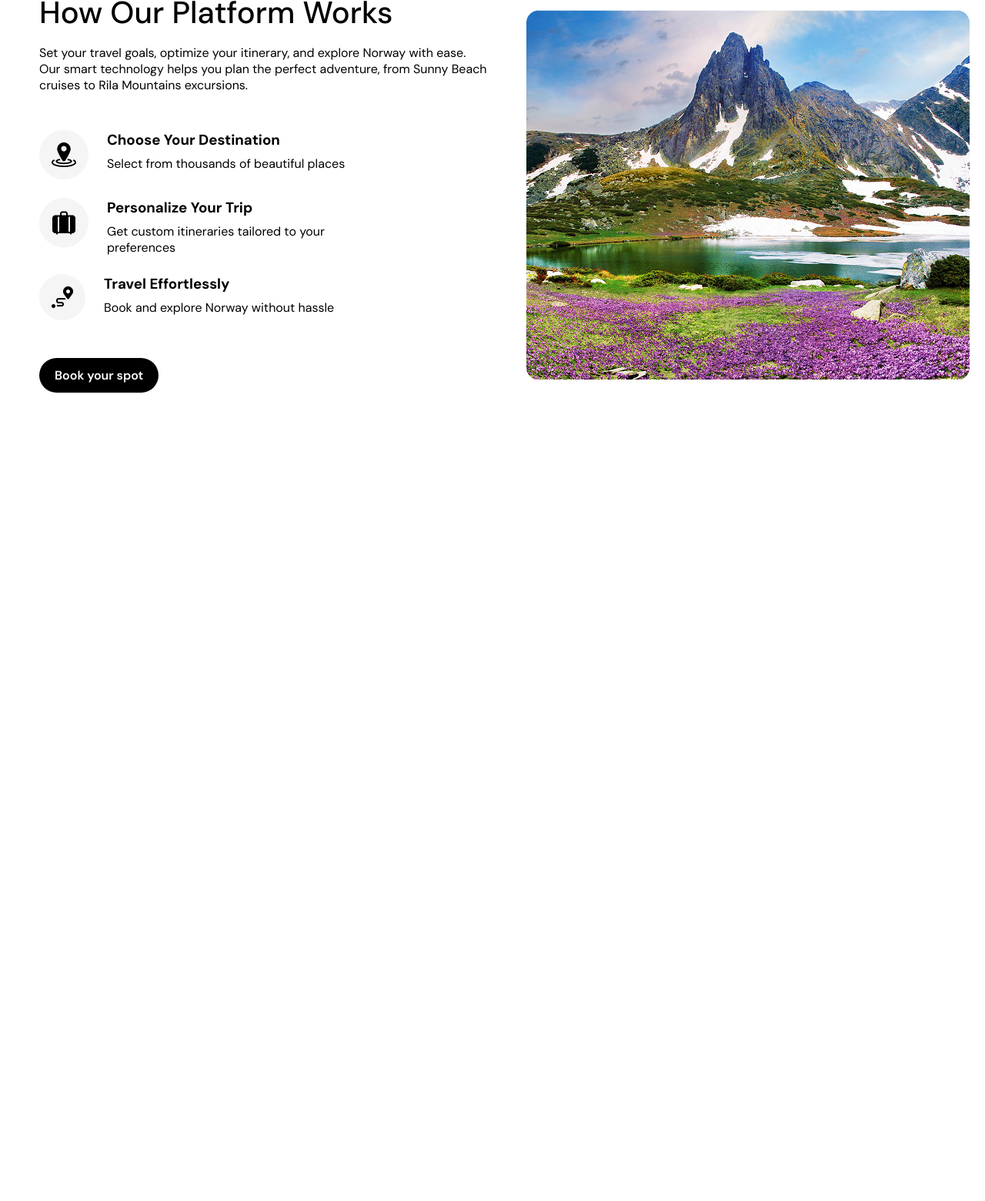
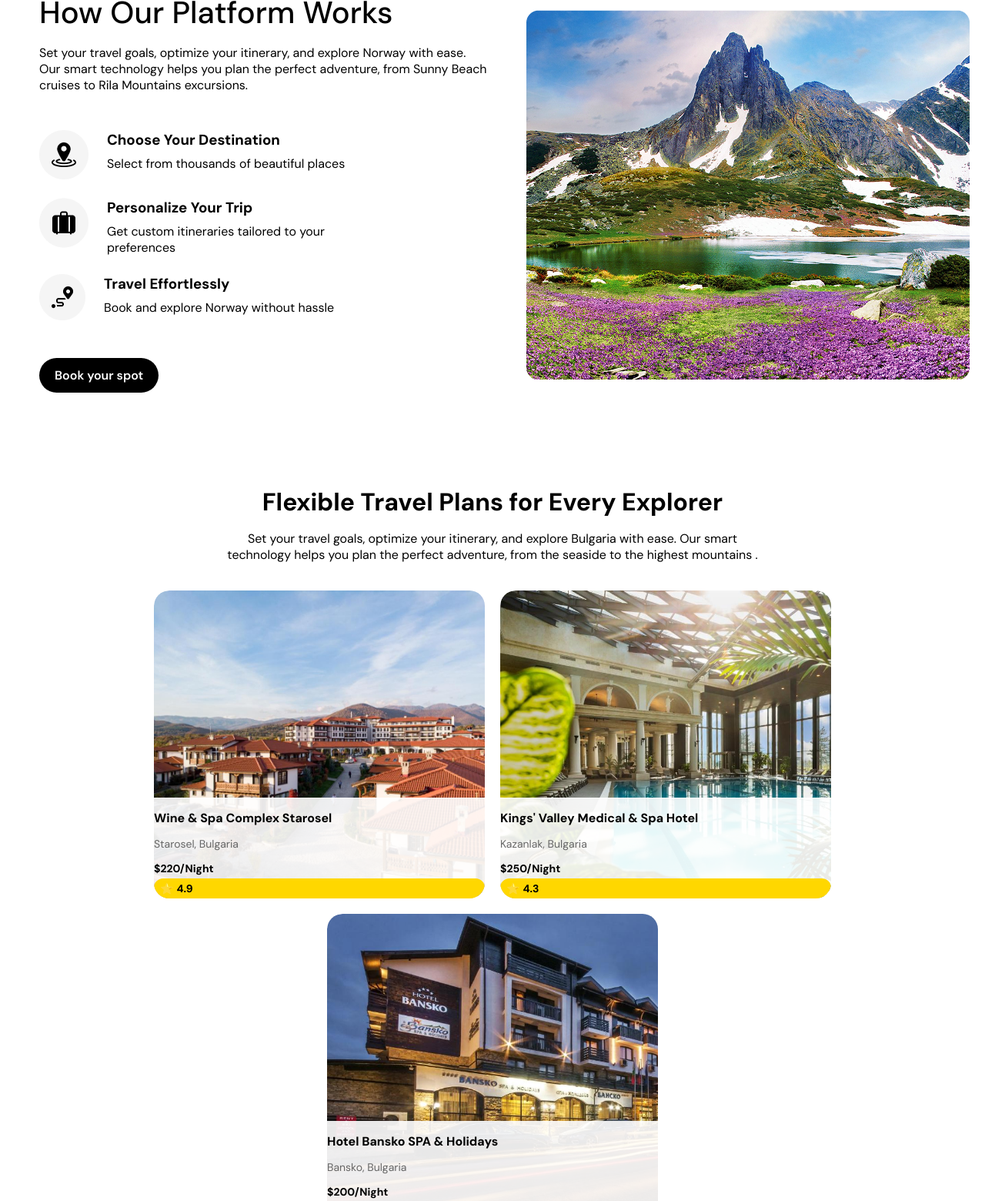
Before and after one commit to desislava-m/Bulgaria-Responsive-Website, a plain HTML site: page index.html in a window 1280 px wide. Shown: the part 1717-3277 px from the top of the page at 77% size. Before the commit the page ends 2235 px from the top, so only its background shows below. Drawn offline with Linux system fonts and the light colour scheme.

Commit message:
Adding hotels section

```diff
--- a/index.html
+++ b/index.html
@@ -158,6 +158,65 @@
             </div>
         </div>
 
+        <div class="hotels-section">
+            <div class="hotel-section-text">
+                <h1 class="hotel-section-headline">Flexible Travel Plans for Every Explorer</h1>
+                <p class="p2">Set your travel goals, optimize your itinerary,
+                    and explore Bulgaria with ease.
+                    Our smart technology helps you plan the perfect adventure, from the seaside to the highest mountains .</p>
+            </div>
+
+            <div class="hotel-images">
+
+                <div class="card">
+                    <img src="./images/starosel.jpg" alt="hotel-image" class="card-image">
+
+                    <div class="card-info">
+                        <h3 class="card-title">Wine & Spa Complex Starosel</h3>
+                        <p class="card-location">Starosel, Bulgaria</p>
+                        <p class="card-price"><strong>$220</strong>/Night</p>
+
+                        <div class="card-rating">
+                            <span class="star-icon">⭐</span>
+                            <span class="rating-text">4.9</span>
+                        </div>
+                    </div>
+                </div>
+
+                <div class="card">
+                    <img src="./images/Kings Valley.jpg" alt="hotel-image" class="card-image">
+
+                    <div class="card-info">
+                        <h3 class="card-title">Kings' Valley Medical & Spa Hotel</h3>
+                        <p class="card-location">Kazanlak, Bulgaria</p>
+                        <p class="card-price"><strong>$250</strong>/Night</p>
+
+                        <div class="card-rating">
+                            <span class="star-icon">⭐</span>
+                            <span class="rating-text">4.3</span>
+                        </div>
+                    </div>
+                </div>
+
+                <div class="card">
+                    <img src="./images/hotel bansko.jpg" alt="hotel-image" class="card-image">
+
+                    <div class="card-info">
+                        <h3 class="card-title">Hotel Bansko SPA & Holidays</h3>
+                        <p class="card-location">Bansko, Bulgaria</p>
+                        <p class="card-price"><strong>$200</strong>/Night</p>
+
+                        <div class="card-rating">
+                            <span class="star-icon">⭐</span>
+                            <span class="rating-text">4.9</span>
+                        </div>
+                    </div>
+                </div>
+
+            </div>
+
+        </div>
+
     </main>
 
     <footer class="footer-section">
--- a/styles.css
+++ b/styles.css
@@ -295,6 +295,7 @@ body {
     justify-content: space-between;
     gap: 40px;
     padding-left: 31px;
+    margin-bottom: 100px;
 }
 
 .platform-text {
@@ -352,3 +353,81 @@ body {
     margin-top: 0;
     margin-bottom: 0;
 }
+
+.hotel-section-text {
+    display: flex;
+    flex-direction: column;
+    max-width: 700px;
+    margin: 0 auto;
+    text-align: center;
+}
+
+.hotel-section-headline {
+    margin-bottom: 16px;
+}
+
+.hotel-section-text p {
+    margin-top: 0;
+}
+
+.hotel-images {
+    display: flex;
+    gap: 20px;
+    flex-wrap: wrap;
+    justify-content: center;
+    padding: 20px;
+}
+
+.card {
+    position: relative;
+    max-width: 430px;
+    height: 400px;
+    border-radius: 20px;
+    overflow: hidden;
+}
+
+.card-image {
+    max-height: 400px;
+    display: block;
+    border-radius: 20px;
+}
+
+.card-info {
+    position: absolute;
+    bottom: 0;
+    left: 0;
+    width: 100%;
+    background: rgba(255, 255, 255, 0.9);
+    /* padding: 12px 16px; */
+    border-radius: 0 0 20px 20px;
+}
+
+.card-title {
+    font-size: 16px;
+    font-weight: bold;
+    margin-bottom: 4px;
+}
+
+.card-location {
+    font-size: 14px;
+    color: #666;
+    margin-bottom: 8px;
+}
+
+.card-price {
+    font-size: 14px;
+    font-weight: bold;
+    margin-bottom: 4px;
+}
+
+.card-rating {
+    display: flex;
+    align-items: center;
+    gap: 4px;
+    font-size: 14px;
+    font-weight: bold;
+    background: #FFD700;
+    padding: 4px 8px;
+    border-radius: 12px;
+    align-self: flex-end;
+}
```
